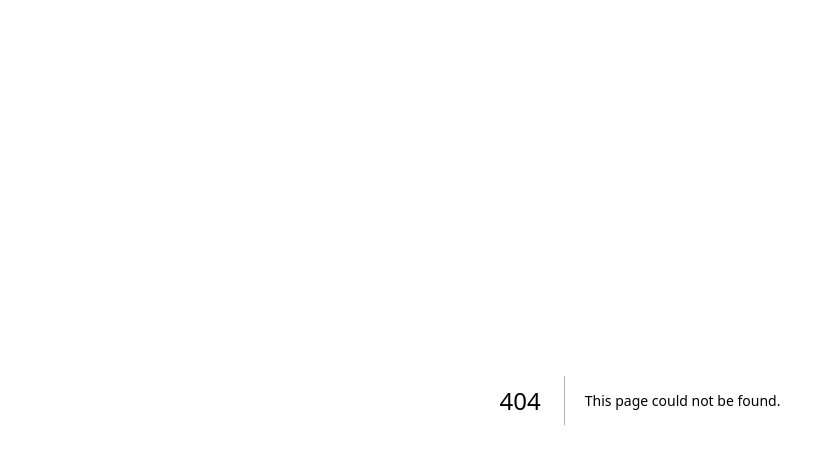
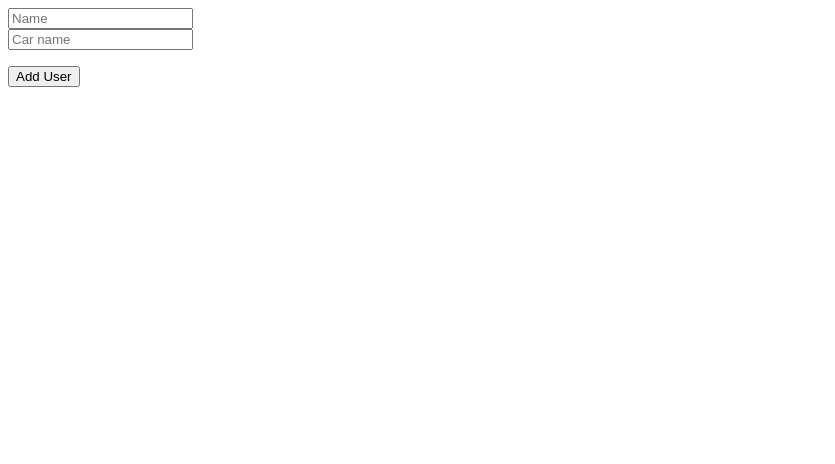
Before and after one commit to dxyaa/Charge-Z, a Next.js app: page /Login in a window 1280 px wide. Before the commit this address had no page. Shown: the top 464 px of the page, without its empty margins (0-835 px from the left). Built offline with nearby package versions, Linux system fonts and the light colour scheme.

Commit message:
added:login

```diff
--- /dev/null
+++ b/src/components/autocomplete.tsx
@@ -0,0 +1,111 @@
+"use client"
+import React, { useState } from 'react';
+import { collection, getDocs, getFirestore, doc, getDoc, setDoc } from 'firebase/firestore';
+import app from '@/app/firebase';
+import "tailwindcss/tailwind.css";
+
+interface SearchResult {
+  id: string;
+  name: string;
+}
+
+interface Car {
+  Name: string;
+  Capacity: string;
+}
+
+interface AutocompleteProps {
+  onSelect: (selectedName: string) => void; // Callback function prop
+}
+
+const Autocomplete: React.FC<AutocompleteProps> = ({ onSelect }) => {
+  const [searchTerm, setSearchTerm] = useState<string>('');
+  const [searchResults, setSearchResults] = useState<SearchResult[]>([]);
+  const [selectedItem, setSelectedItem] = useState<SearchResult | null>(null); // State to hold the selected item
+  const [capacity, setCapacity] = useState<string | null>(null); // State to hold the capacity of the selected item
+  const [formData, setFormData] = useState<Car>({
+    Name: "",
+    Capacity: ""
+  });
+
+  const handleSearch = async (queryStr: string) => {
+    console.log("Connected to Collections");
+    setSearchTerm(queryStr);
+    if (!queryStr.trim()) {
+      setSearchResults([]);
+      return;
+    }
+    try {
+      const db = getFirestore(app);
+      const carCollectionRef = collection(db, 'Cars');
+      const querySnapshot = await getDocs(carCollectionRef);
+
+      const results: SearchResult[] = [];
+      querySnapshot.forEach((doc) => {
+        const id = doc.id;
+        results.push({
+          id,
+          name: id, // Since the document ID is the car name
+        });
+      });
+
+      // Filter results based on search term
+      const filteredResults = results.filter(result =>
+        result.name.toLowerCase().includes(queryStr.toLowerCase())
+      );
+
+      setSearchResults(filteredResults);
+    } catch (error) {
+      console.error('Error fetching search results:', error);
+    }
+  };
+
+  const handleSelect = async (selectedItem: SearchResult) => {
+    setSelectedItem(selectedItem); // Update selected item
+    setSearchTerm(selectedItem.name); // Fill input field with selected value
+    onSelect(selectedItem.name); // Call the callback function with the selected name
+
+    try {
+      const db = getFirestore(app);
+      const carDocRef = doc(db, 'Cars', selectedItem.id);
+      const carDocSnapshot = await getDoc(carDocRef);
+      const carData = carDocSnapshot.data() as Car | undefined;
+
+      if (carData) {
+        setCapacity(carData.Capacity); // Update capacity state with the capacity of the selected car
+
+        // Extract numeric part before "Km" and log it
+        const capacityNumericPart = carData.Capacity.match(/\d+(?=\s*Km)/)?.[0];
+        console.log('Data to be sent to the model:', capacityNumericPart);
+      }
+    } catch (error) {
+      console.error('Error fetching car capacity:', error);
+    }
+  };
+
+  return (
+    <div className='border flex flex-col gap-lg-5 border-2 lg:w-1/2 align-self-lg-center ml-32'>
+      <input
+        type="text"
+        value={searchTerm}
+        className='w-full'
+        onChange={(e) => handleSearch(e.target.value)}
+        placeholder="Car name"
+      />
+      <ul>
+        {searchResults.map((result) => (
+          <li key={result.id} onClick={() => handleSelect(result)}>
+            {result.name}
+          </li>
+        ))}
+      </ul>
+      {selectedItem && capacity && (
+        <div>
+          Capacity of {selectedItem.name} is {capacity}
+        </div>
+      )}
+    </div>
+  );
+};
+
+export default Autocomplete;
--- /dev/null
+++ b/src/pages/Login.tsx
@@ -0,0 +1,71 @@
+"use client"
+import React, { useState } from 'react';
+import { getFirestore, collection, addDoc } from 'firebase/firestore';
+import app from '@/app/firebase';
+import "tailwindcss/tailwind.css";
+import Autocomplete from '@/components/autocomplete';
+
+interface Login {
+    id: string;
+    Name: string;
+    Car: string;
+}
+
+export default function Login() {
+    const [formData, setFormData] = useState<Login>({
+        id: "",
+        Name: "",
+        Car: "",
+    });
+
+    const handleFormData = (e: React.ChangeEvent<HTMLInputElement>) => {
+        const { name, value } = e.target;
+        setFormData((prevData) => ({
+            ...prevData,
+            [name]: value
+        }));
+    };
+
+    const addUserData = async () => {
+        try {
+            const db = getFirestore(app);
+            const userCollectionRef = collection(db, 'Users');
+
+            const userData = {
+                Name: formData.Name,
+                Car: formData.Car
+            };
+
+            const docRef = await addDoc(userCollectionRef, userData);
+            console.log('Document ID:', docRef.id); // Log the generated document ID
+        } catch (error) {
+            console.error('Error adding user data:', error);
+        }
+    };
+
+    const handleSelect = (selectedName: string) => {
+        setFormData((prevData) => ({
+            ...prevData,
+            Car: selectedName
+        }));
+    };
+
+    return (
+        <>
+            <div className='flex flex-col h-full gap-lg-5 border-2 lg:w-1/2 align-self-lg-center ml-32'>
+                <div>
+                    <input
+                        type="text"
+                        name="Name"
+                        className='w-full'
+                        onChange={(e) => handleFormData(e)}
+                        value={formData.Name}
+                        placeholder='Name'
+                    />
+                </div>
+                <Autocomplete onSelect={handleSelect} />
+                <button onClick={addUserData}>Add User</button>
+            </div>
+        </>
+    );
+}
```
